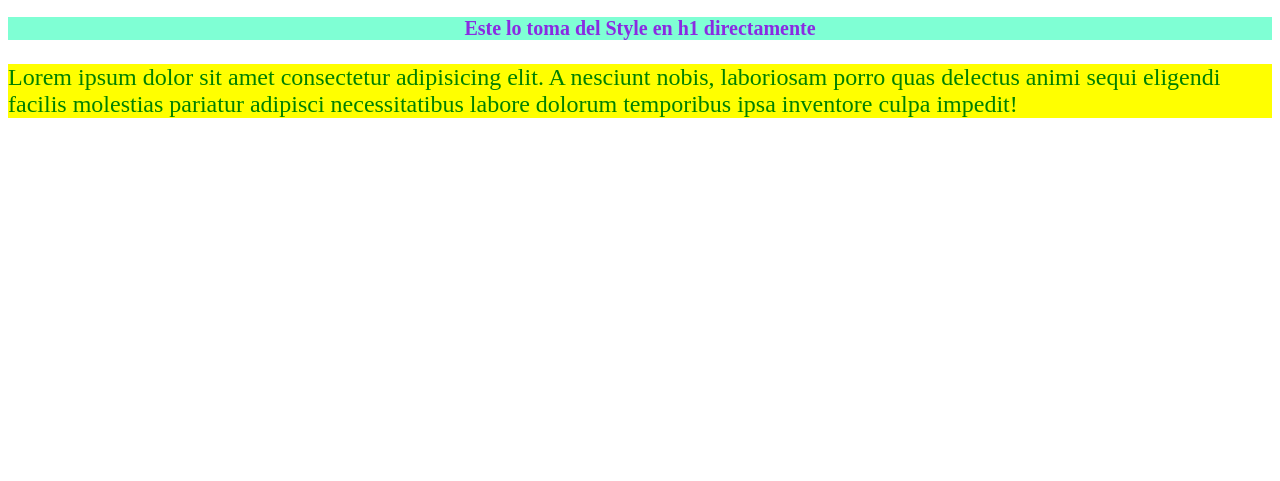
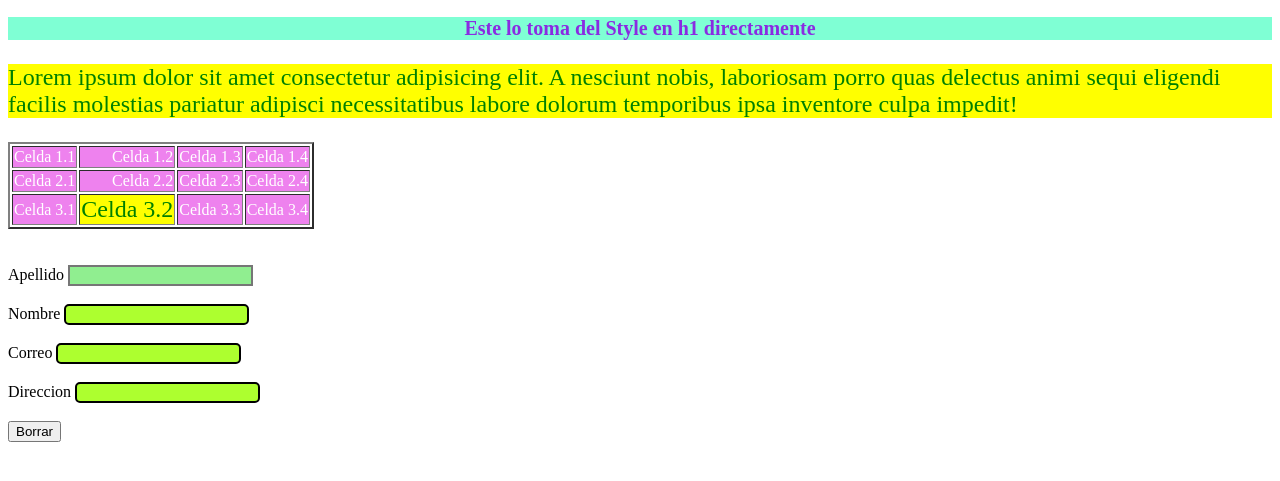
Before and after one commit to matias-espinosa/MyFirstPage, a plain HTML site: page index.html in a window 1280 px wide. Shown: the part 57-538 px from the top of the page. Drawn offline with Linux system fonts and the light colour scheme.

Commit message:
added more stiles

```diff
--- a/estilos.css
+++ b/estilos.css
@@ -4,8 +4,36 @@ h1 {
     text-align: center;
     background-color: darkslategrey;
 }
+
+/* Vamos a definir el SELECTOR de clase .verde */
 .verde {
     color: green;
     background-color: yellow;
     font-size: 24px;
 }
+
+/* Vamos a crear el SELECTOR de ID llamado #violeta, que define texto blanco sobre fondo violeta, alineaddo a l derecha pero con un margen de 10% del ancho del viewport sobre la derecha */
+#violeta {
+    background-color: violet;
+    color: white;
+    text-align: right;
+    margin-right: 10%;
+}
+
+/* Vamos a definir el SELECTOR de clase .form_input para algunos campos input del formulario */
+.form_input {
+    background: greenyellow;
+    color: aliceblue;
+    text-align: left;
+    border-style: solid;
+    border-width: 2px;
+    border-color: black;
+    border-radius: 5px;
+}
+
+#apellido {
+    background: lightgreen;
+    color: black;
+    text-align: left;
+    border-style: solid;
+}
--- a/index.html
+++ b/index.html
@@ -11,12 +11,60 @@
 
 <body>
     <h1>Este lo toma del Style en del head</h1>
+
     <h1 style="color: blueviolet; font-size: 20px; background-color:aquamarine">
         Este lo toma del Style en h1 directamente
     </h1>
+
     <p class="verde">
-            Lorem ipsum dolor sit amet consectetur adipisicing elit. A nesciunt nobis, laboriosam porro quas delectus animi sequi eligendi facilis molestias pariatur adipisci necessitatibus labore dolorum temporibus ipsa inventore culpa impedit!
+        Lorem ipsum dolor sit amet consectetur adipisicing elit. A nesciunt nobis, laboriosam porro quas delectus animi
+        sequi eligendi facilis molestias pariatur adipisci necessitatibus labore dolorum temporibus ipsa inventore culpa
+        impedit!
     </p>
+
+    <table border="2">
+        <tr id="violeta">
+            <td>Celda 1.1</td>
+            <td>Celda 1.2</td>
+            <td>Celda 1.3</td>
+            <td>Celda 1.4</td>
+        </tr>
+
+        <tr id="violeta">
+            <td>Celda 2.1</td>
+            <td>Celda 2.2</td>
+            <td>Celda 2.3</td>
+            <td>Celda 2.4</td>
+        </tr>
+
+        <tr id="violeta">
+            <td>Celda 3.1</td>
+            <td class="verde">Celda 3.2</td>
+            <td>Celda 3.3</td>
+            <td>Celda 3.4</td>
+        </tr>
+    </table>
+
+    <br><br>
+
+    <form action="">
+        <label for="apellido">Apellido</label>
+        <input type="text" name="ape_cliente" id="apellido"></label>
+        <br><br>
+        <label for="nombre">Nombre</label>
+        <input type="text" name="nom_cliente" class="form_input"></label>
+        <br><br>
+        <label for="correo">Correo</label>
+        <input type="text" name="email_cliente" class="form_input"></label>
+        <br><br>
+        <label for="direccion">Direccion</label>
+        <input type="text" name="dir_cliente" class="form_input"></label>
+        <br><br>
+        <input type="reset" value="Borrar"
+    </form>
+
+
+
 </body>
 
 </html>
```
Lines whose indentation alone changed are shown as unchanged.
